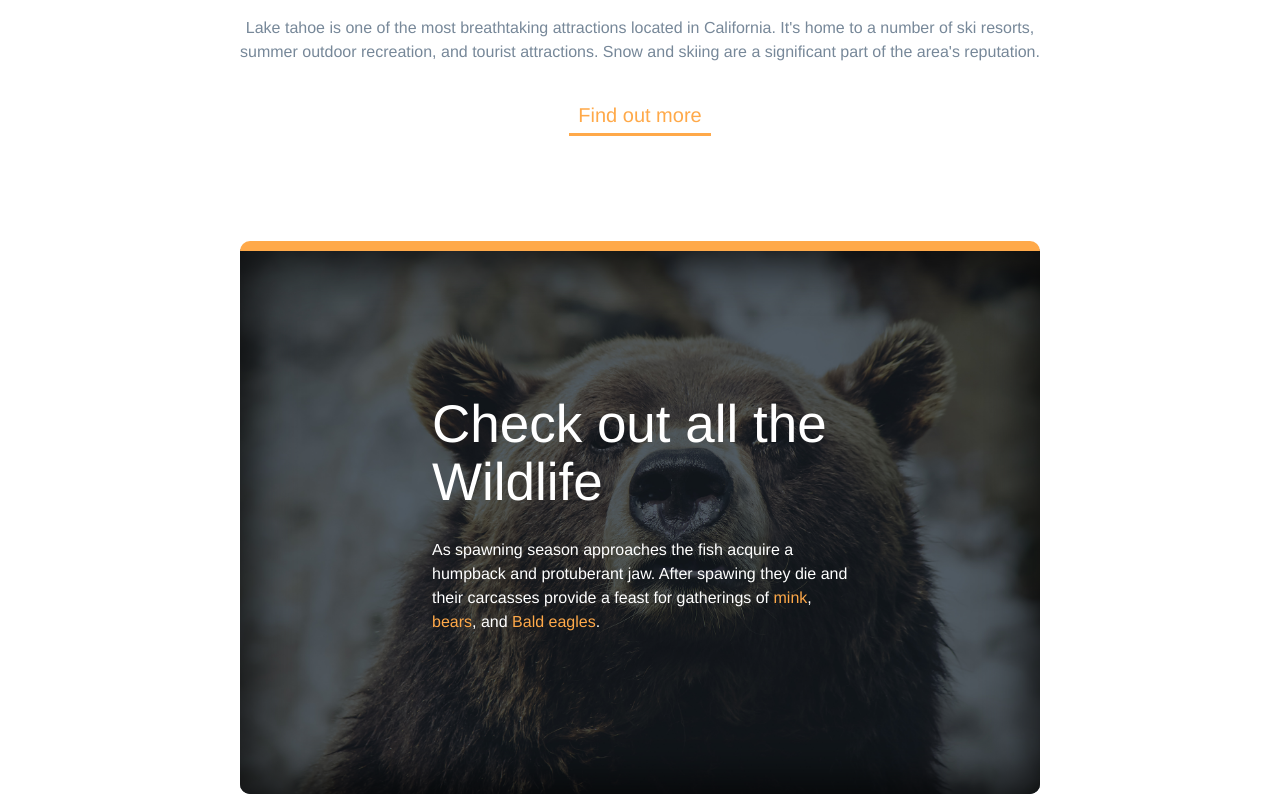
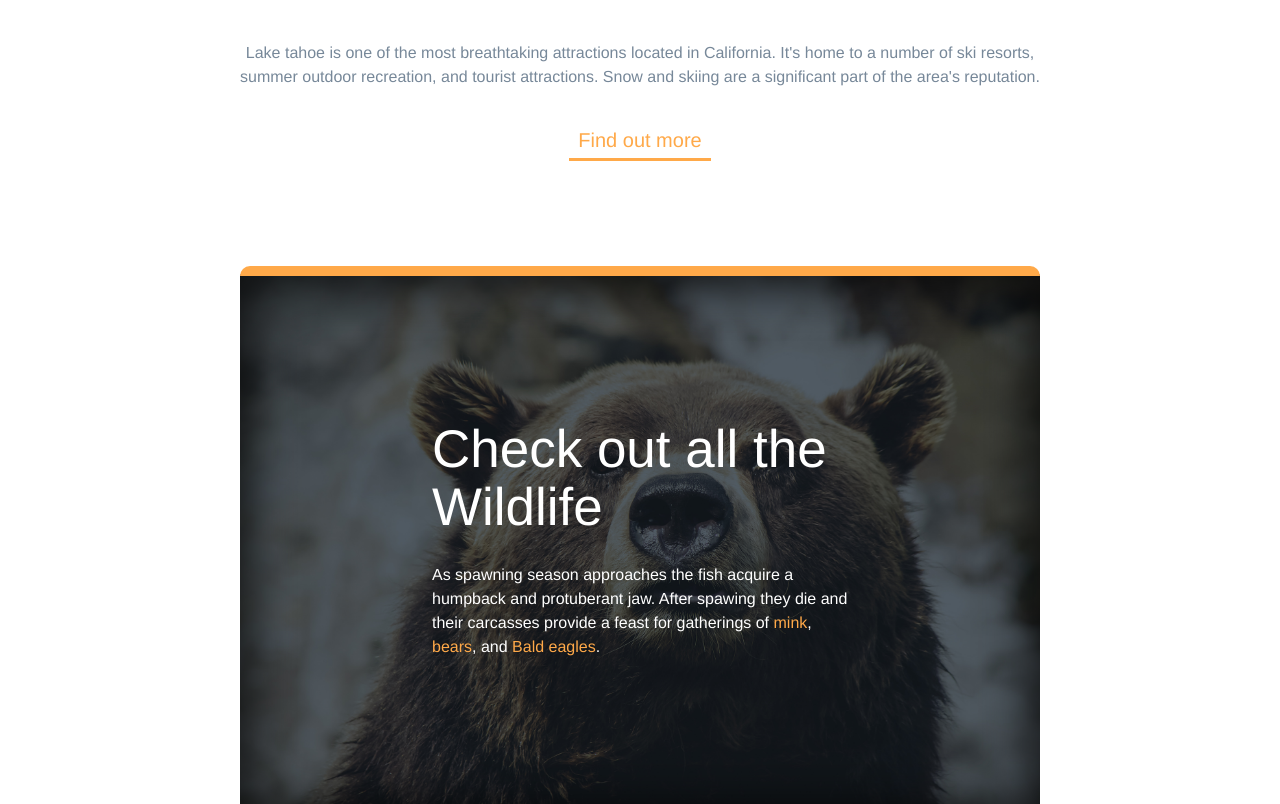
Before and after one commit to ygorlf/lake-tahoe, a plain HTML site: page index.html in a window 1280 px wide. Shown: the part 852-1656 px from the top of the page. Drawn offline with Linux system fonts and the light colour scheme.

Commit message:
overwrite padding removed

```diff
--- a/css/styles.css
+++ b/css/styles.css
@@ -111,7 +111,8 @@ a:hover { color: rgba(255, 169, 73, .6); }
 .tips {
 	width: 75%;
 	max-width: 900px;
-	padding: 0 50px;
+	padding-left: 50px;
+	padding-right: 50px;
 	margin: auto;
 }
 
```
